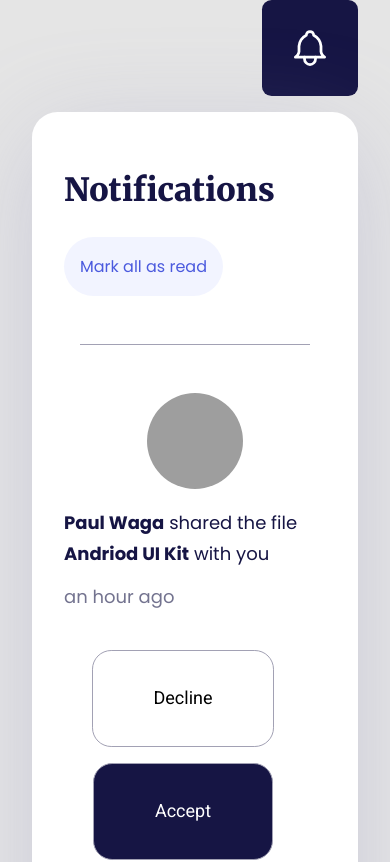
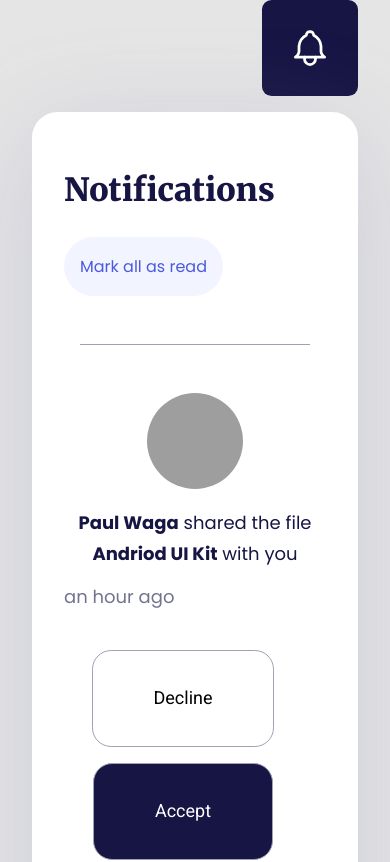
Before and after one commit to Dev-Chisom/day4css, a plain HTML site: page index.html in a window 390 px wide. Shown: the top 862 px of the page. Drawn offline with Linux system fonts and the light colour scheme; grey boxes are pictures that could not be loaded.

Commit message:
align text to center

```diff
--- a/style.css
+++ b/style.css
@@ -154,4 +154,7 @@ font-size: 18px;
     padding: 2rem 3.8rem;
     margin-top: 1rem;
   }
+  .body-text {
+    text-align: center;
+  }
 }
```
